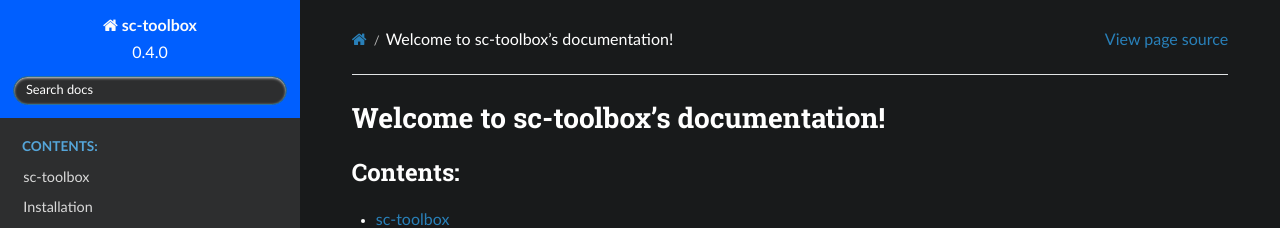
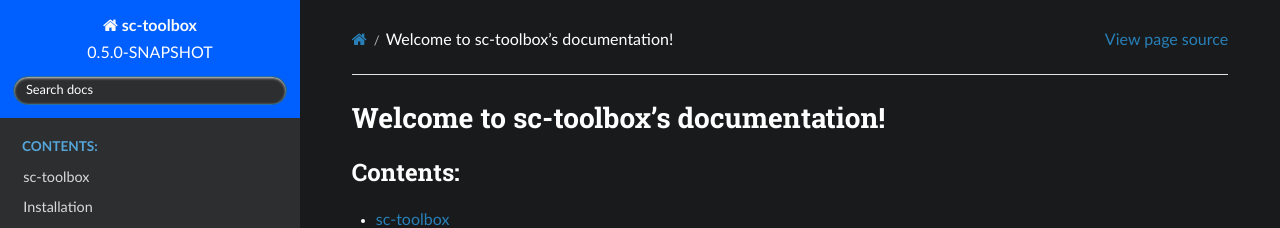
Before and after one commit to schillerlab/sc-toolbox, a Sphinx documentation site: the page built from docs/index.rst, in a window 1280 px wide. Shown: the top 228 px of the page. Built offline with Sphinx 7.4.7 and the Read the Docs theme 2.0.0, drawn with Linux system fonts in a browser that asks for light colours.

Commit message:
Bump version from 0.4.0 to 0.5.0-SNAPSHOT

```diff
--- a/cookietemple.cfg
+++ b/cookietemple.cfg
@@ -1,5 +1,5 @@
 [bumpversion]
-current_version = 0.4.0
+current_version = 0.5.0-SNAPSHOT
 
 [bumpversion_files_whitelisted]
 init_file = sc_toolbox/__init__.py
--- a/docs/conf.py
+++ b/docs/conf.py
@@ -49,9 +49,9 @@ author = "Lukas Heumos"
 # the built documents.
 #
 # The short X.Y version.
-version = "0.4.0"
+version = "0.5.0-SNAPSHOT"
 # The full version, including alpha/beta/rc tags.
-release = "0.4.0"
+release = "0.5.0-SNAPSHOT"
 
 # The language for content autogenerated by Sphinx. Refer to documentation
 # for a list of supported languages.
--- a/pyproject.toml
+++ b/pyproject.toml
@@ -1,6 +1,6 @@
 [tool.poetry]
 name = "sc-toolbox"
-version = "0.4.0"  # <<COOKIETEMPLE_FORCE_BUMP>>
+version = "0.5.0-SNAPSHOT"  # <<COOKIETEMPLE_FORCE_BUMP>>
 description = "A collection of project templates and useful code snippets for single-cell data analysis with Scanpy."
 authors = ["Lukas Heumos <lukas.heumos@posteo.net>"]
 license = "MIT"
--- a/sc_toolbox/__init__.py
+++ b/sc_toolbox/__init__.py
@@ -2,7 +2,7 @@
 
 __author__ = "Lukas Heumos"
 __email__ = "lukas.heumos@posteo.net"
-__version__ = "0.4.0"
+__version__ = "0.5.0-SNAPSHOT"
 
 from sc_toolbox.api import plot
 from sc_toolbox.api import calc
```
Also changed, not shown: .cookietemple.yml, 1 other file.
